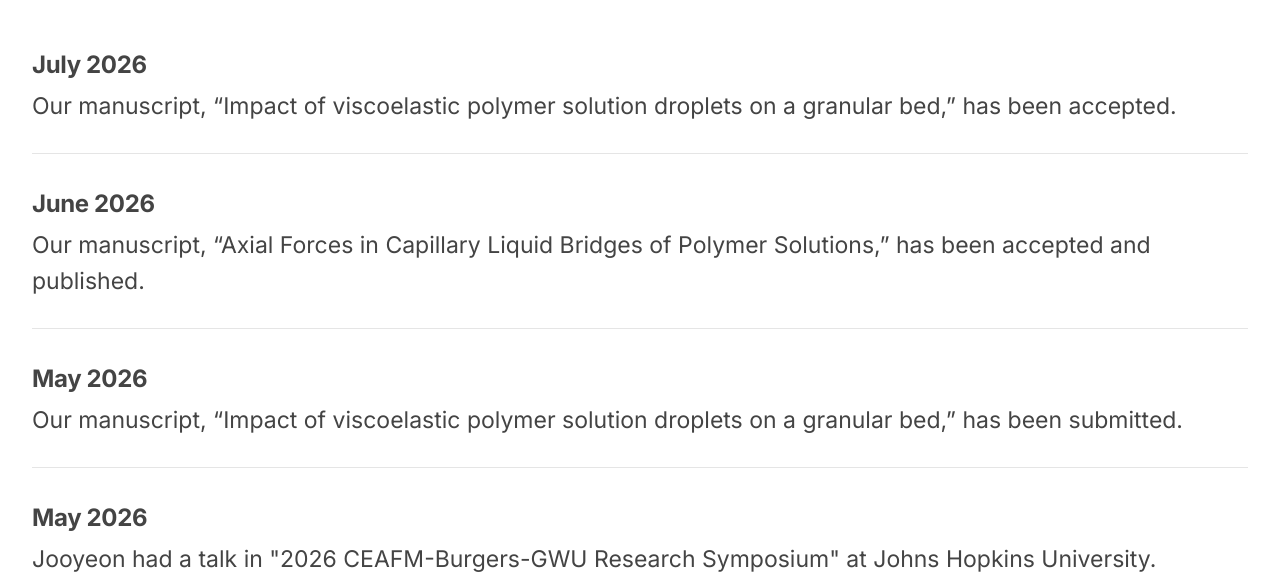
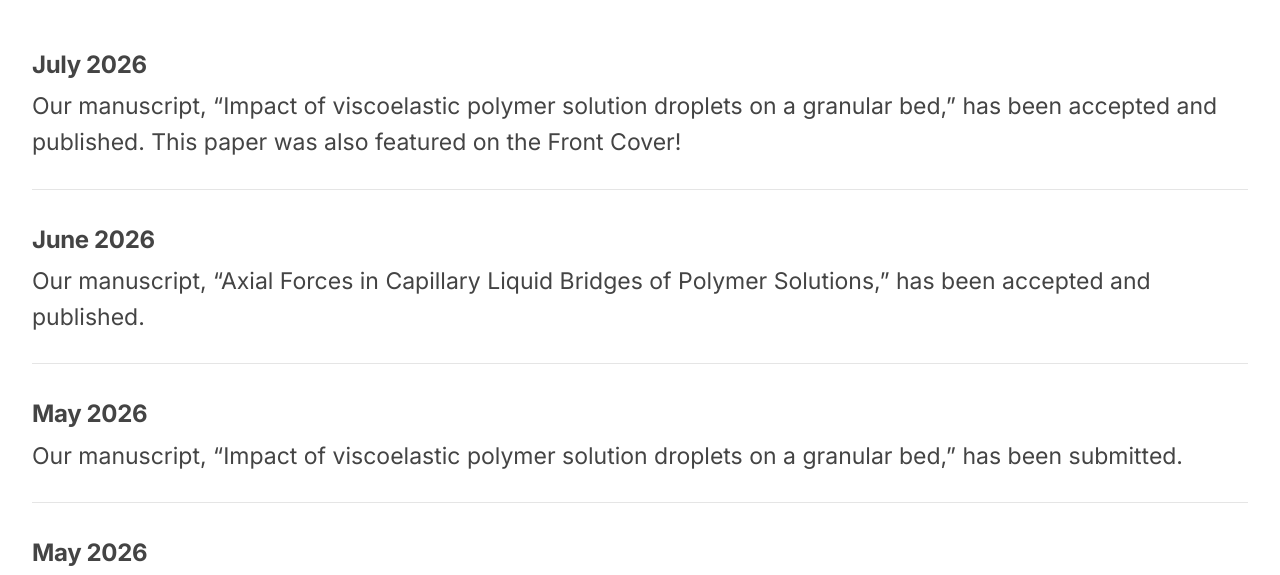
Before and after one commit to jooypark-fluids/jooypark-fluids.github.io, a plain HTML site: page news/index.html in a window 1280 px wide. Shown: the part 200-775 px from the top of the page. Drawn offline with Linux system fonts and the light colour scheme.

Commit message:
Update index.html

```diff
--- a/news/index.html
+++ b/news/index.html
@@ -41,7 +41,7 @@
       <article class="news-item">
         <div class="news-content">
           <h2>July 2026</h2>
-          <p>Our manuscript, “Impact of viscoelastic polymer solution droplets on a granular bed,” has been accepted.</p>
+          <p>Our manuscript, “Impact of viscoelastic polymer solution droplets on a granular bed,” has been accepted and published. This paper was also featured on the Front Cover!</p>
         </div>
       </article>
 
```
